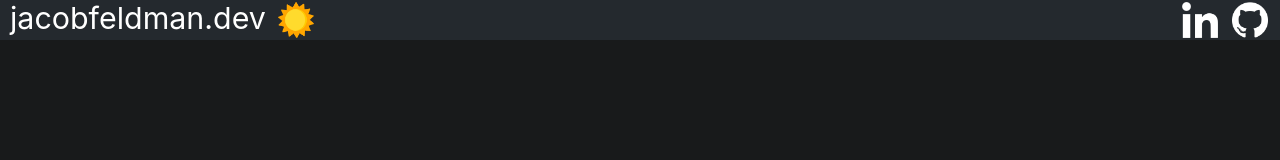
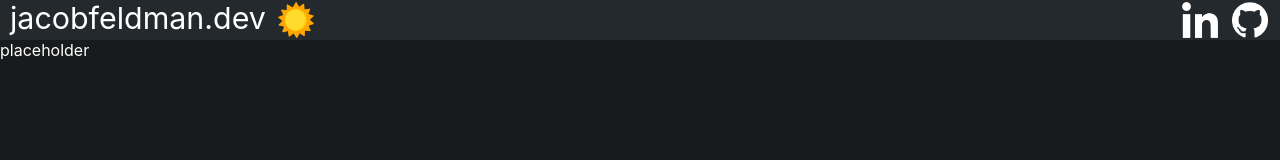
Before and after one commit to cooljacob204/jacobfeldman.dev, a React (Create React App) app: page / in a window 1280 px wide. Shown: the top 160 px of the page. Built offline with nearby package versions, Linux system fonts and the light colour scheme.

Commit message:
Adds a few skeleton components

```diff
--- a/src/App.js
+++ b/src/App.js
@@ -1,6 +1,7 @@
 import React, {useState} from 'react';
 import './App.css';
 import TopBar from './components/TopBar/TopBar';
+import Content from './components/Content/Content';
 import DARK_THEME from './themes/darkTheme'
 import LIGHT_THEME from './themes/lightTheme'
 
@@ -19,6 +20,7 @@ function App() {
   return (
     <div style={{...theme.App.div.style}} className="App">
       <TopBar theme={theme} toggleTheme={toggleTheme}/>
+      <Content theme={theme} />
     </div>
   );
 }
--- /dev/null
+++ b/src/components/Content/Content.jsx
@@ -0,0 +1,10 @@
+import React from 'react'
+import Project from '../Project/Project'
+
+export default function Content(props) {
+  return (
+    <div>
+      placeholder
+    </div>
+  )
+}
--- /dev/null
+++ b/src/components/Project/Project.jsx
@@ -0,0 +1,9 @@
+import React from 'react'
+
+export default function Project(props) {
+  return (
+    <div>
+      placeholder
+    </div>
+  )
+}
```
Also changed, not shown: src/components/Me/Me.jsx (added, +9 -0 lines).
